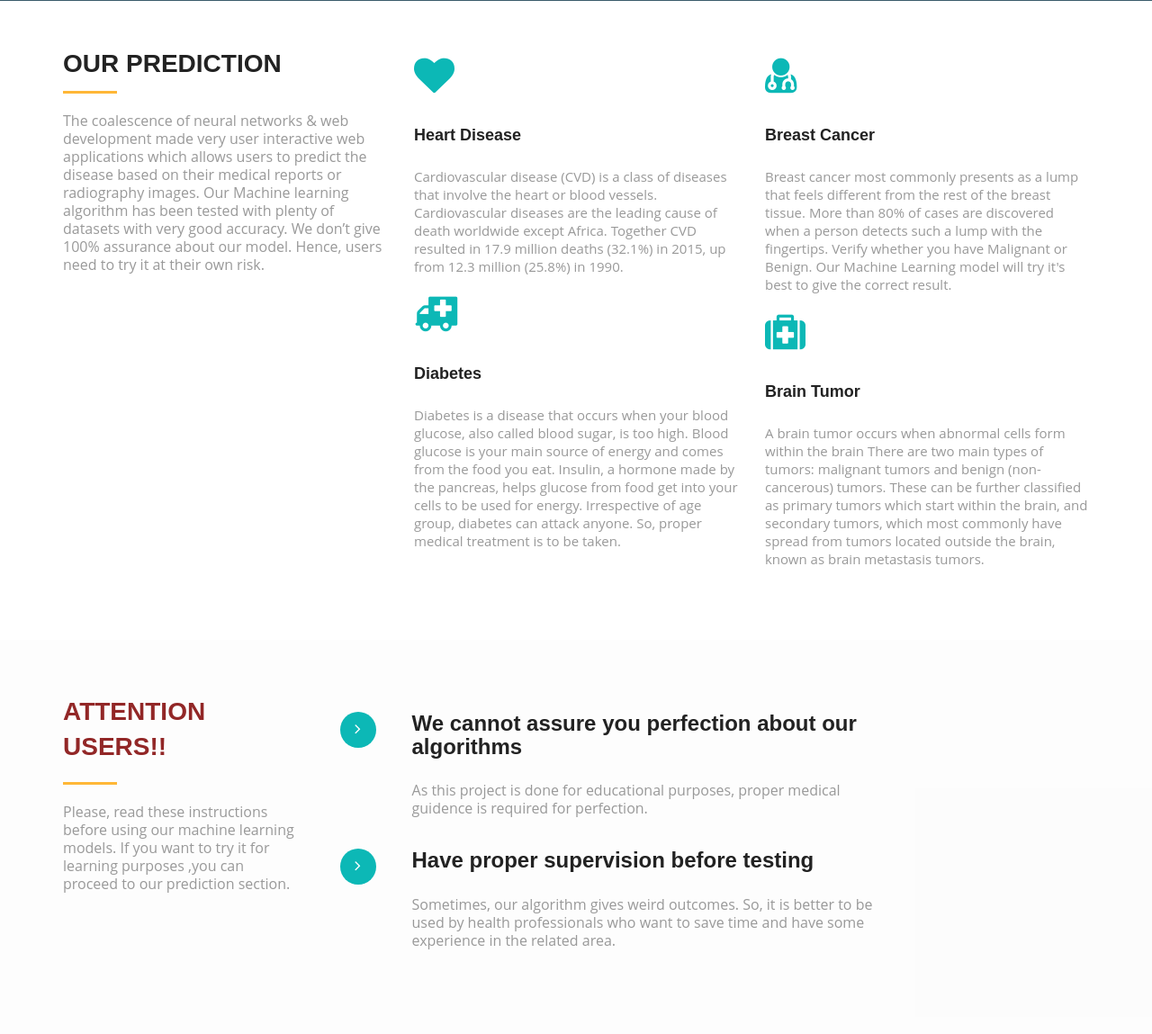
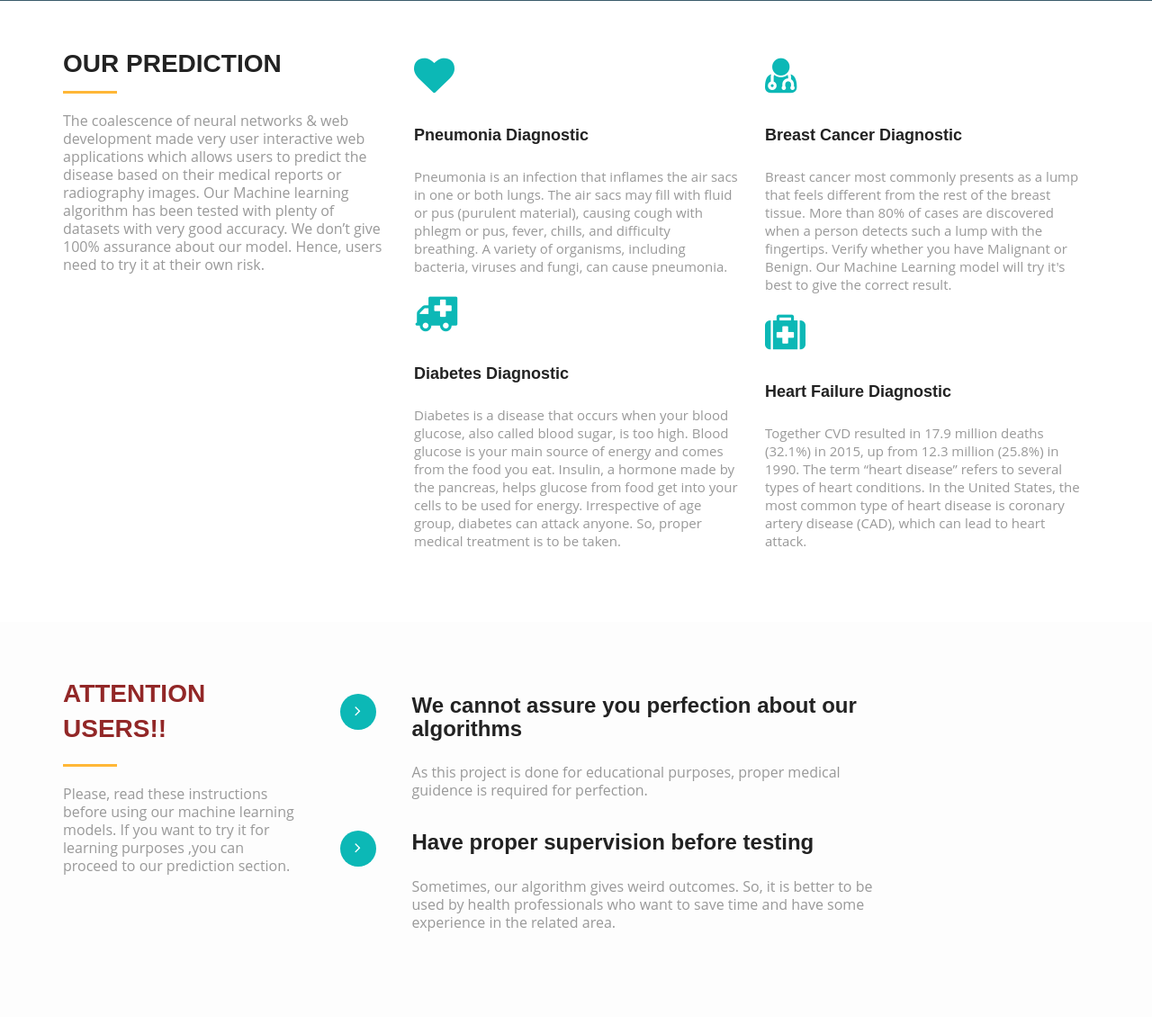
Before and after one commit to rohanpatankar926/onsite_health_diagnostics_aws_cicd, a Flask app: page / in a window 1280 px wide. Shown: the part 649-1798 px from the top of the page at 90% size. Run offline with Flask 2, Linux system fonts and the light colour scheme.

Commit message:
improve the template files

```diff
--- a/src/templates/diabetes.html
+++ b/src/templates/diabetes.html
@@ -39,7 +39,7 @@
                 <li class=""><a href="{{url_for('heart')}}">Heart</a></li>
                 <li class=""><a href="{{url_for('breastcancer')}}">Breast</a></li>
 
-                <li class=""><a href="#">Pneumonia</a></li>
+                <li class=""><a href="{{url_for('pneumonia')}}">Pneumonia</a></li>
               </ul>
             </div>
           </div>
--- a/src/templates/index.html
+++ b/src/templates/index.html
@@ -95,10 +95,12 @@
               <i class="fa fa-heart"></i>
             </div>
             <div class="icon-info">
-              <a href="{{url_for('heart')}}"><h4>Heart Disease</h4></a>
-              <p>Cardiovascular disease (CVD) is a class of diseases that involve the heart or blood vessels.
-                Cardiovascular diseases are the leading cause of death worldwide except Africa. Together CVD resulted in
-                17.9 million deaths (32.1%) in 2015, up from 12.3 million (25.8%) in 1990.
+              <a href="{{url_for('pneumonia')}}"><h4>Pneumonia Diagnostic</h4></a>
+              <p><p>Pneumonia is an infection that inflames the air sacs in one or both lungs. The air
+                sacs may fill with fluid or pus (purulent material), causing cough with phlegm or
+                pus, fever, chills, and difficulty breathing. A variety of organisms, including
+                bacteria, viruses and fungi, can cause pneumonia.
+            </p>
               </p>
             </div>
           </div>
@@ -113,7 +115,7 @@
                 inflammation. Inflammation can be diagnosed by blood test. Nephrosis is a non-inflammatory kidney
                 disease. Make sure you try our predictive model in order to see your result.
               </p> -->
-              <a href="{{url_for('diabetes')}}"><h4>Diabetes</h4></a>
+              <a href="{{url_for('diabetes')}}"><h4>Diabetes Diagnostic</h4></a>
               <p>Diabetes is a disease that occurs when your blood glucose, also called blood sugar, is
                 too high. Blood glucose is your main source of energy and comes from the food you eat. Insulin, a hormone
                 made by the pancreas, helps glucose from food get into your cells to be used for energy. Irrespective of age group, diabetes can
@@ -129,7 +131,7 @@
               <i class="fa fa-user-md"></i>
             </div>
             <div class="icon-info">
-             <a href="{{url_for('breastcancer')}}"><h4>Breast Cancer </h4></a>
+             <a href="{{url_for('breastcancer')}}"><h4>Breast Cancer Diagnostic </h4></a>
               <p>Breast cancer most commonly presents as a lump that feels different from the rest of the breast tissue.
                 More than 80% of cases are discovered when a person detects such a lump with the fingertips.
                 Verify whether you have Malignant or Benign. Our Machine Learning model will try it's best to give the
@@ -142,12 +144,13 @@
               <i class="fa fa-medkit"></i>
             </div>
             <div class="icon-info">
-              <a href="#"><h4>Brain Tumor</h4></a>
+              <a href="{{url_for('heart')}}"><h4>Heart Failure Diagnostic</h4></a>
 
-              <p> A brain tumor occurs when abnormal cells form within the brain There are two main types of tumors:
-                malignant tumors and benign (non-cancerous) tumors. These can be further classified as primary tumors
-                which start within the brain, and secondary tumors, which most commonly have spread from tumors located
-                outside the brain, known as brain metastasis tumors.
+              <p> Together CVD resulted in
+                17.9 million deaths (32.1%) in 2015, up from 12.3 million (25.8%) in 1990.
+                The term “heart disease” refers to several types of heart conditions. In the United
+                States, the most common type of heart disease is coronary artery disease (CAD),
+                which can lead to heart attack.
               </p>
             </div>
           </div>
--- a/src/templates/pneumonia.html
+++ b/src/templates/pneumonia.html
@@ -37,8 +37,9 @@
               <ul class="nav navbar-nav">
                 <li class="active"><a href="{{url_for('index')}}">Home</a></li>
                 <li class=""><a href="{{url_for('disease')}}">Disease</a></li>
-
-                <li class=""><a href="#about">About</a></li>
+                <li class=""><a href="{{url_for('breastcancer')}}">Breast</a></li>
+                <li class=""><a href="{{url_for('diabetes')}}">Diabetes</a></li>
+                <li class=""><a href="#">Malaria</a></li>
 
               </ul>
             </div>
```
Also changed, not shown: src/templates/disease.html (+27 -22 lines).
